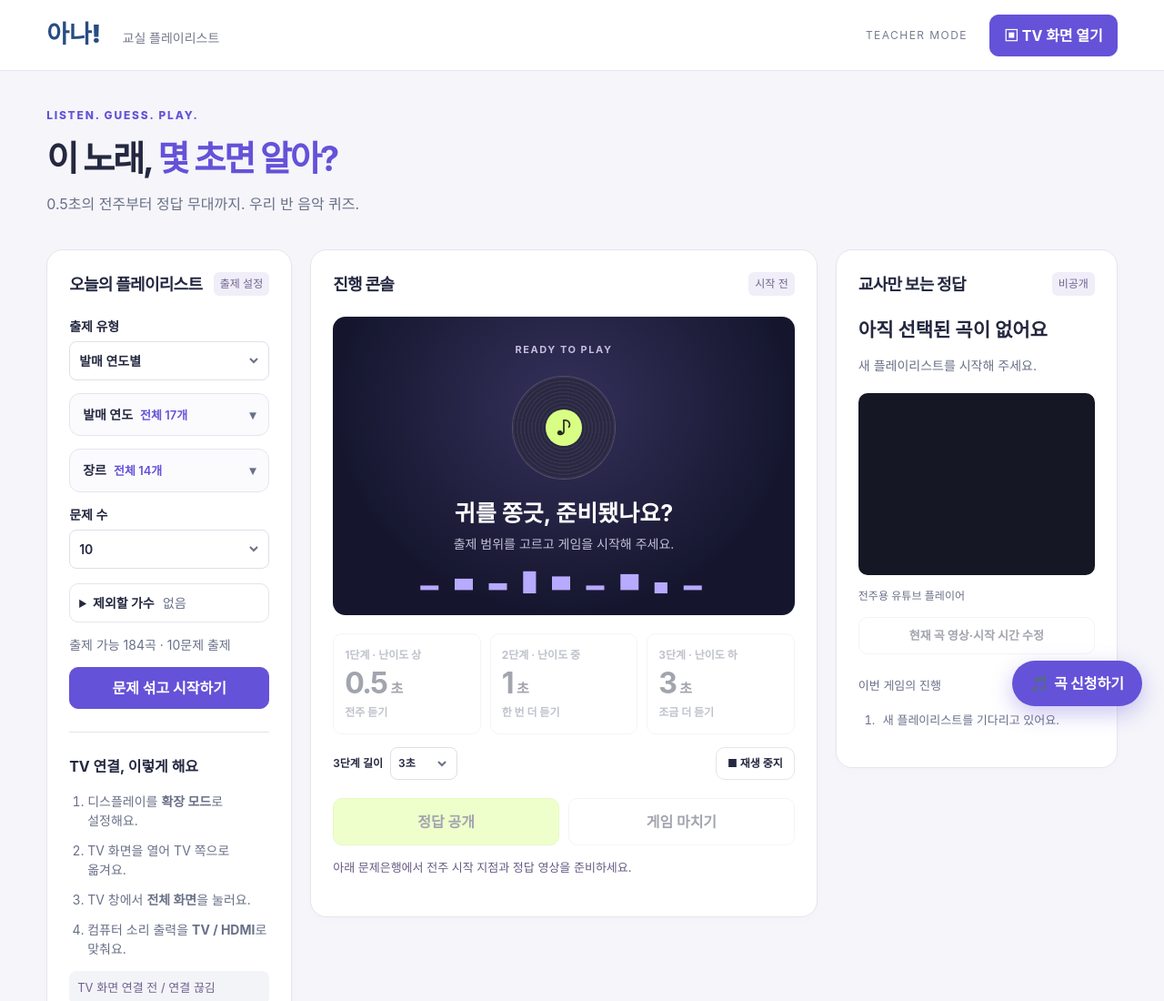
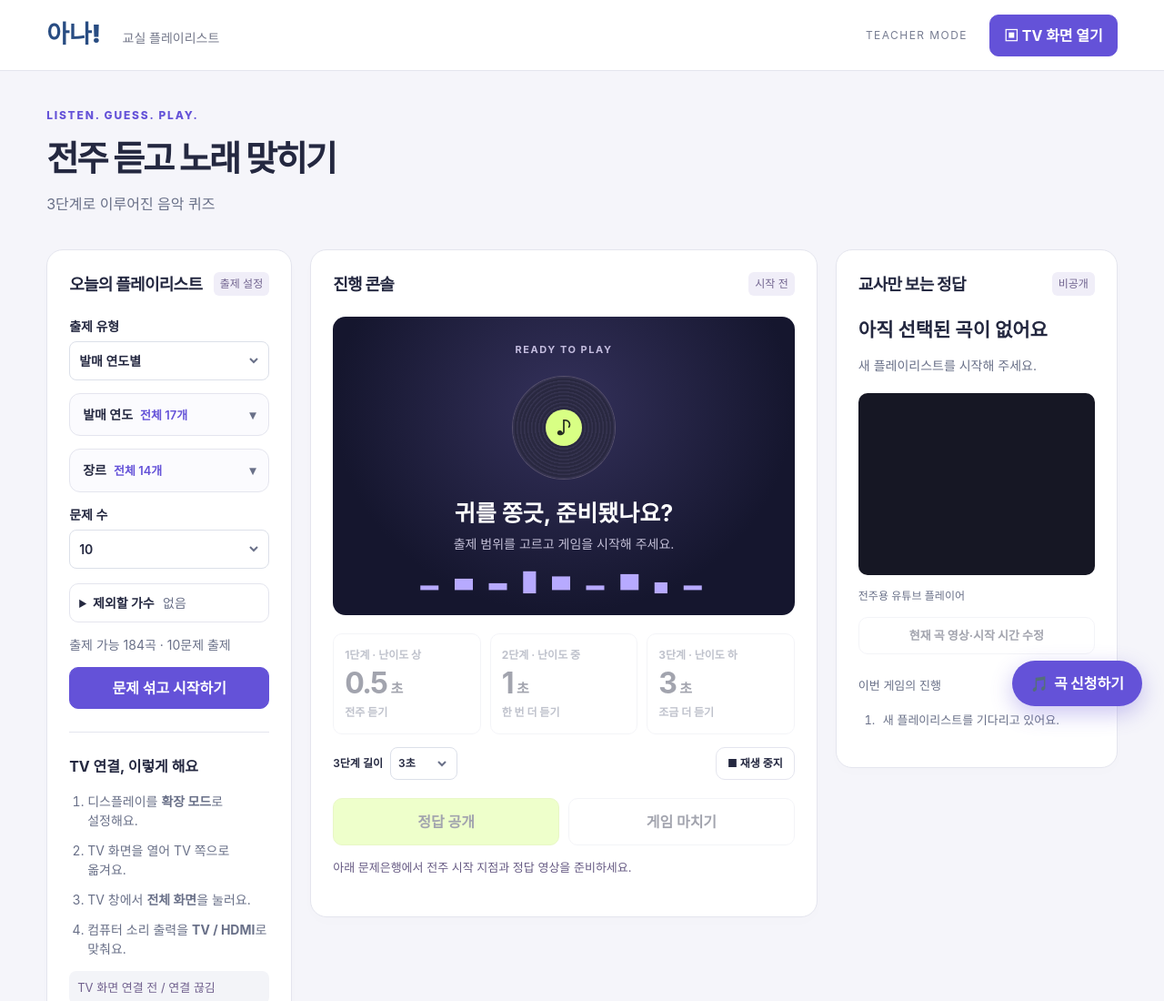
Before and after one commit to RamzThunder/aanah, a plain HTML site: page intro-quiz/index.html in a window 1280 px wide. Shown: the top 1100 px of the page at 91% size. Drawn offline with Linux system fonts and the light colour scheme.

Commit message:
전주 퀴즈 머리 문구 변경
Co-Authored-By: Claude Opus 5.5 <noreply@anthropic.com>

```diff
--- a/intro-quiz/index.html
+++ b/intro-quiz/index.html
@@ -8,7 +8,7 @@
 <body>
 <header class="topbar"><a href="../index.html" class="brand">아나! <span>교실 플레이리스트</span></a><span class="badge">TEACHER MODE</span><button id="openTV" class="primary">▣ TV 화면 열기</button></header>
 <main>
-<section class="intro"><div><p class="eyebrow">LISTEN. GUESS. PLAY.</p><h1>이 노래, <em>몇 초면 알아?</em></h1><p>0.5초의 전주부터 정답 무대까지. 우리 반 음악 퀴즈.</p></div></section>
+<section class="intro"><div><p class="eyebrow">LISTEN. GUESS. PLAY.</p><h1>전주 듣고 노래 맞히기</h1><p>3단계로 이루어진 음악 퀴즈</p></div></section>
 <div class="workspace">
 <aside class="panel setup"><div class="section-title"><h2>오늘의 플레이리스트</h2><span class="pill">출제 설정</span></div>
 <label class="question-mode">출제 유형
```
